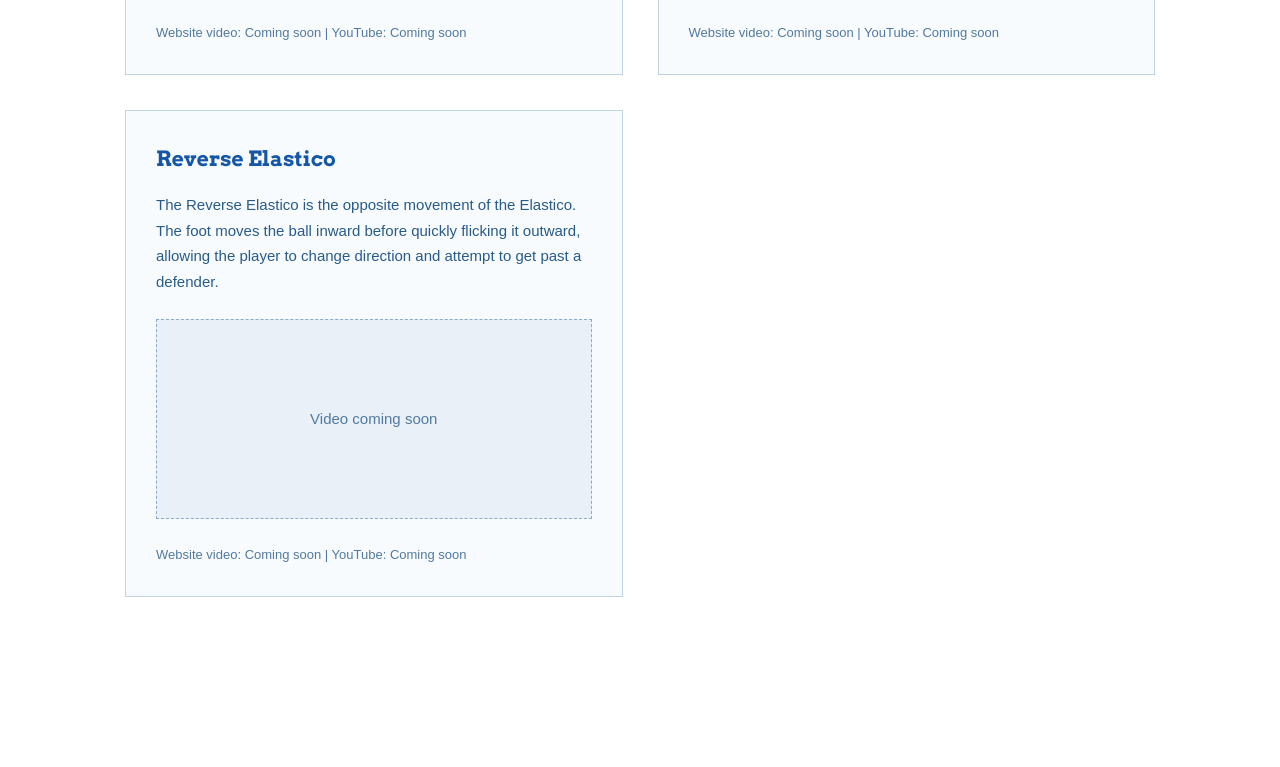
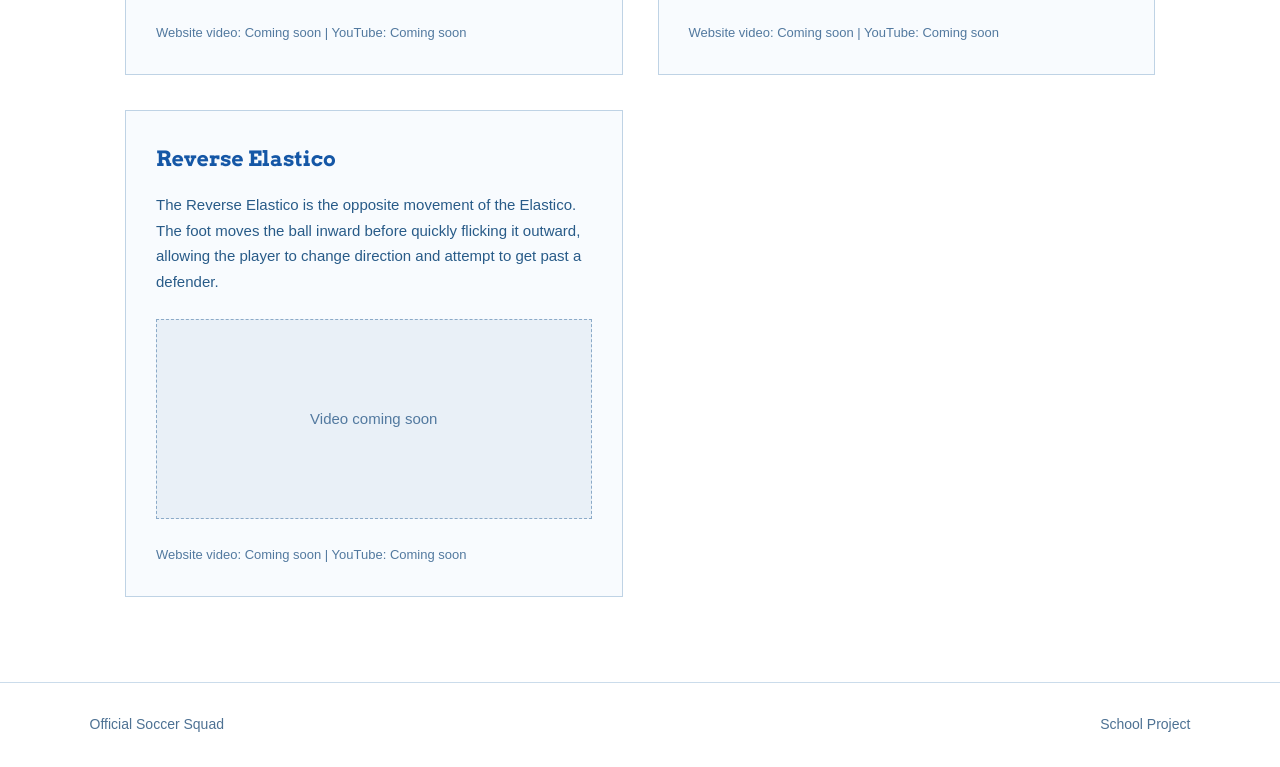
Before and after one commit to HelixArchitect/soccerskills, a plain HTML site: page dribbling.html in a window 1280 px wide. Shown: the part 2386-3153 px from the top of the page. Before the commit the page ends 3068 px from the top, so only its background shows below. Drawn offline with Linux system fonts and the light colour scheme.

Commit message:
Add footer and close main section in dribbling.html
Added footer and main closing tags to dribbling.html

```diff
--- a/dribbling.html
+++ b/dribbling.html
@@ -12,6 +12,7 @@
 <header>
     <nav class="navbar">
         <div class="logo">Official Soccer Squad</div>
+
         <div class="nav-links">
             <a href="index.html">Home</a>
             <a href="shooting.html">Shooting</a>
@@ -156,4 +157,17 @@
                 </p>
             </div>
 
-      </div>
+        </div>
+
+    </section>
+
+</main>
+
+
+<footer>
+    <p>Official Soccer Squad</p>
+    <p>School Project</p>
+</footer>
+
+</body>
+</html>
```
